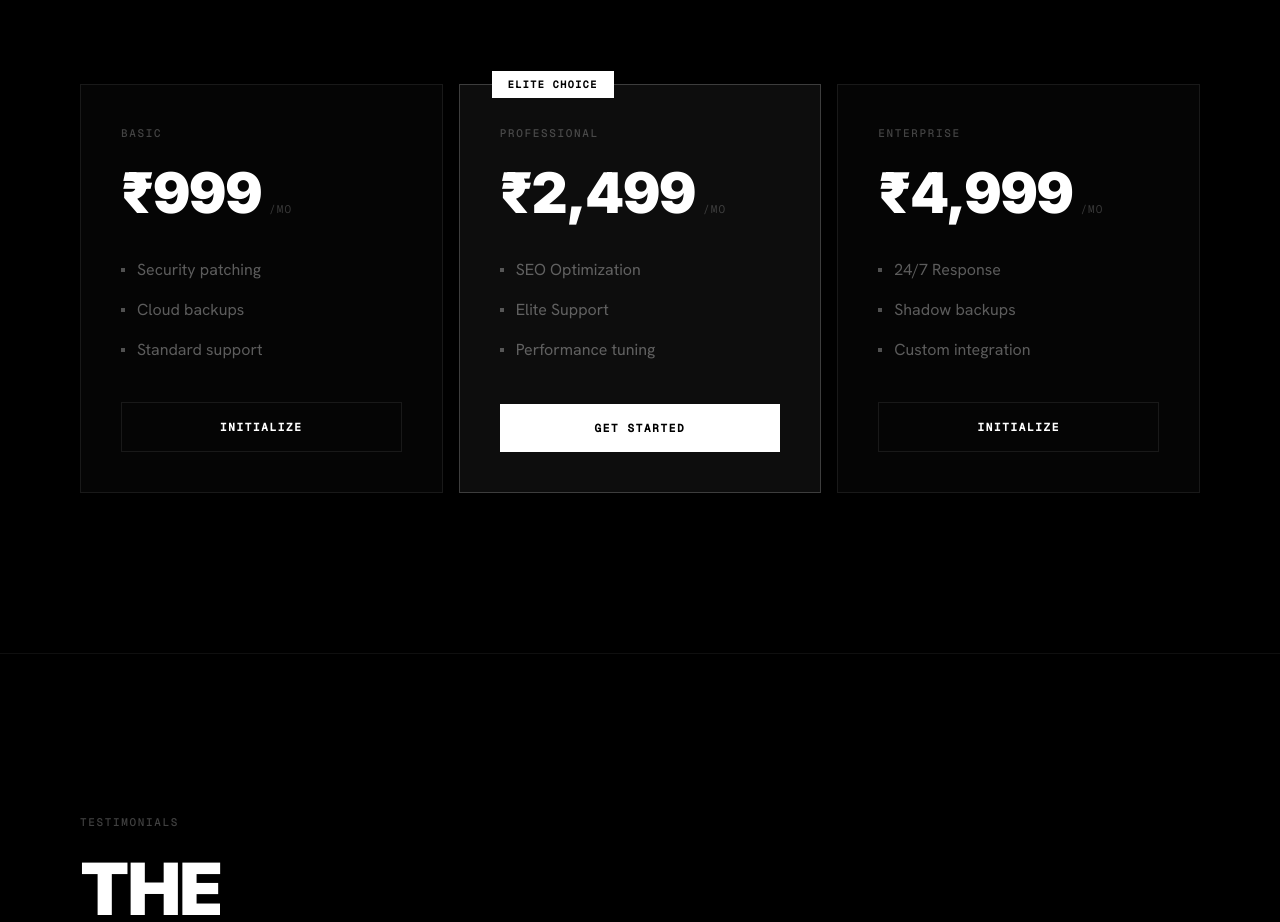
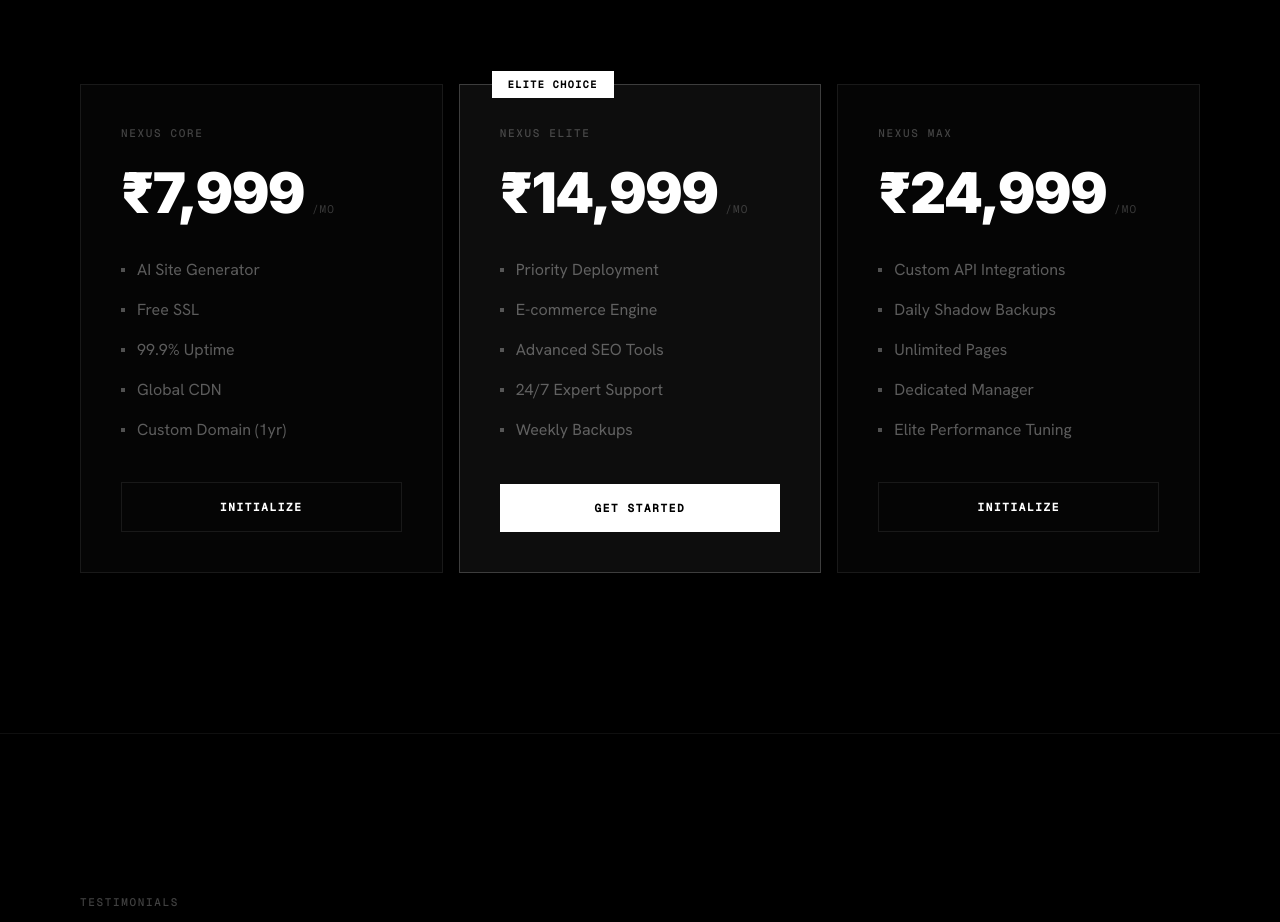
Before and after one commit to MhasnainGIT/WebHaze, a React (Vite) app in the folder client/: page / in a window 1280 px wide. Shown: the part 4380-5302 px from the top of the page. Built offline with nearby package versions, Linux system fonts and the light colour scheme; no server answers; a web font is replaced by a local one.

Commit message:
fix: make home pricing section respect detected region currency

```diff
--- a/client/src/pages/Home.jsx
+++ b/client/src/pages/Home.jsx
@@ -4,6 +4,8 @@ import { Link } from 'react-router-dom';
 import { useAuth } from '../contexts/AuthContext';
 import SEO from '../components/SEO';
 import ScrollReveal from '../components/ScrollReveal';
+import { useCurrency } from '../contexts/CurrencyContext';
+import { PLANS } from '../config/pricing';
 
 const f = { h: "'Inter',sans-serif", b: "'Hanken Grotesk',sans-serif", l: "'Geist Mono','monospace'" };
 
@@ -204,11 +206,7 @@ const Services = () => {
 
 /* ─── PRICING ─── */
 const Pricing = () => {
-  const plans = [
-    { t: "BASIC", p: "₹999", feats: ["Security patching", "Cloud backups", "Standard support"] },
-    { t: "PROFESSIONAL", p: "₹2,499", feats: ["SEO Optimization", "Elite Support", "Performance tuning"], pop: true },
-    { t: "ENTERPRISE", p: "₹4,999", feats: ["24/7 Response", "Shadow backups", "Custom integration"] },
-  ];
+  const { formatPrice, currency } = useCurrency();
   return (
     <section className="py-24 md:py-40 bg-black relative z-10 px-6 md:px-20 border-t border-white/[0.06]">
       <div className="max-w-[1440px] mx-auto">
@@ -217,24 +215,24 @@ const Pricing = () => {
           <h2 className="text-[40px] md:text-[72px] font-black tracking-[-0.03em] uppercase leading-[0.95]" style={{ fontFamily: f.h }}>CARE<br/><span className="text-white/20">STUDIO.</span></h2>
         </ScrollReveal>
         <div className="grid grid-cols-1 md:grid-cols-3 gap-4">
-          {plans.map((p, i) => (
+          {PLANS.map((plan, i) => (
             <ScrollReveal key={i} delay={i * 0.1}>
-              <div className={`relative flex flex-col h-full p-8 md:p-10 border transition-all duration-700 ${p.pop ? 'border-white/20 bg-white/[0.05]' : 'border-white/[0.08] bg-white/[0.02]'}`} style={{ borderRadius: 0 }}>
-                {p.pop && <div className="absolute -top-3.5 left-8 bg-white !text-black text-[10px] font-bold uppercase tracking-[0.15em] px-4 py-1.5" style={{ borderRadius: 0, fontFamily: f.l }}>Elite Choice</div>}
-                <span className="text-[11px] font-medium tracking-[0.15em] text-white/25 uppercase block mb-8" style={{ fontFamily: f.l }}>{p.t}</span>
+              <div className={`relative flex flex-col h-full p-8 md:p-10 border transition-all duration-700 ${plan.popular ? 'border-white/20 bg-white/[0.05]' : 'border-white/[0.08] bg-white/[0.02]'}`} style={{ borderRadius: 0 }}>
+                {plan.popular && <div className="absolute -top-3.5 left-8 bg-white !text-black text-[10px] font-bold uppercase tracking-[0.15em] px-4 py-1.5" style={{ borderRadius: 0, fontFamily: f.l }}>Elite Choice</div>}
+                <span className="text-[11px] font-medium tracking-[0.15em] text-white/25 uppercase block mb-8" style={{ fontFamily: f.l }}>{plan.name}</span>
                 <div className="flex items-baseline gap-2 mb-10">
-                  <span className="text-4xl md:text-[56px] font-black text-white tracking-[-0.03em]" style={{ fontFamily: f.h }}>{p.p}</span>
+                  <span className="text-4xl md:text-[56px] font-black text-white tracking-[-0.03em]" style={{ fontFamily: f.h }}>{formatPrice(plan.prices[currency])}</span>
                   <span className="text-white/20 text-[11px] tracking-[0.1em]" style={{ fontFamily: f.l }}>/MO</span>
                 </div>
                 <ul className="space-y-4 mb-10 flex-grow">
-                  {p.feats.map((feat, j) => (
+                  {plan.features.map((feat, j) => (
                     <li key={j} className="flex items-center text-white/35 gap-3 text-sm md:text-base" style={{ fontFamily: f.b }}>
                       <div className="w-1 h-1 bg-white/30 flex-shrink-0" />{feat}
                     </li>
                   ))}
                 </ul>
-                <Link to="/contact" className={`block text-center px-6 py-4 text-[11px] font-bold tracking-[0.15em] uppercase transition-all ${p.pop ? 'bg-white !text-black hover:bg-white/90' : 'bg-transparent text-white border border-white/[0.08] hover:border-white'}`} style={{ borderRadius: 0, fontFamily: f.l, color: p.pop ? '#000000' : undefined }}>
-                  {p.pop ? "Get Started" : "Initialize"}
+                <Link to="/contact" className={`block text-center px-6 py-4 text-[11px] font-bold tracking-[0.15em] uppercase transition-all ${plan.popular ? 'bg-white !text-black hover:bg-white/90' : 'bg-transparent text-white border border-white/[0.08] hover:border-white'}`} style={{ borderRadius: 0, fontFamily: f.l, color: plan.popular ? '#000000' : undefined }}>
+                  {plan.popular ? "Get Started" : "Initialize"}
                 </Link>
               </div>
             </ScrollReveal>
```
